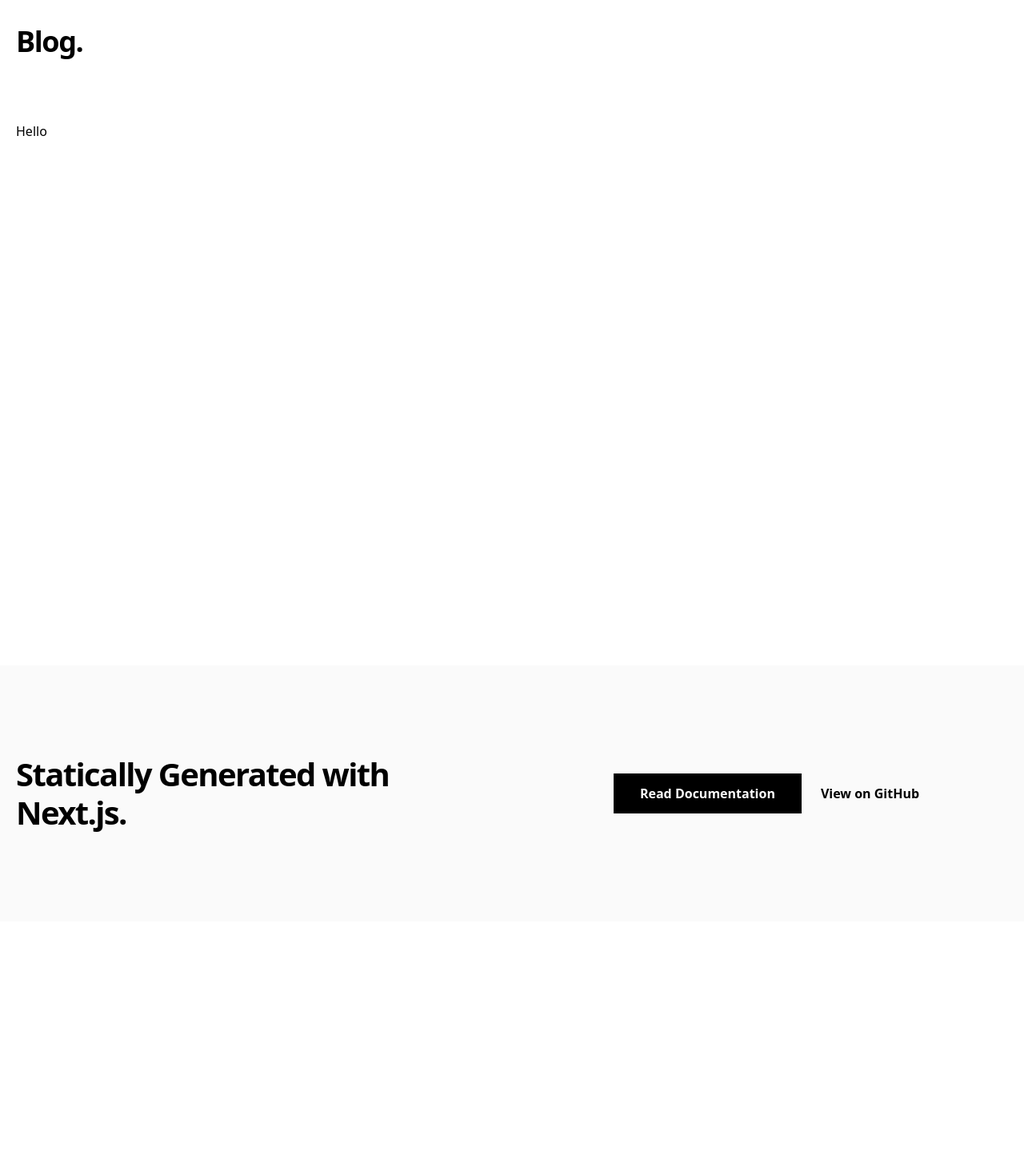
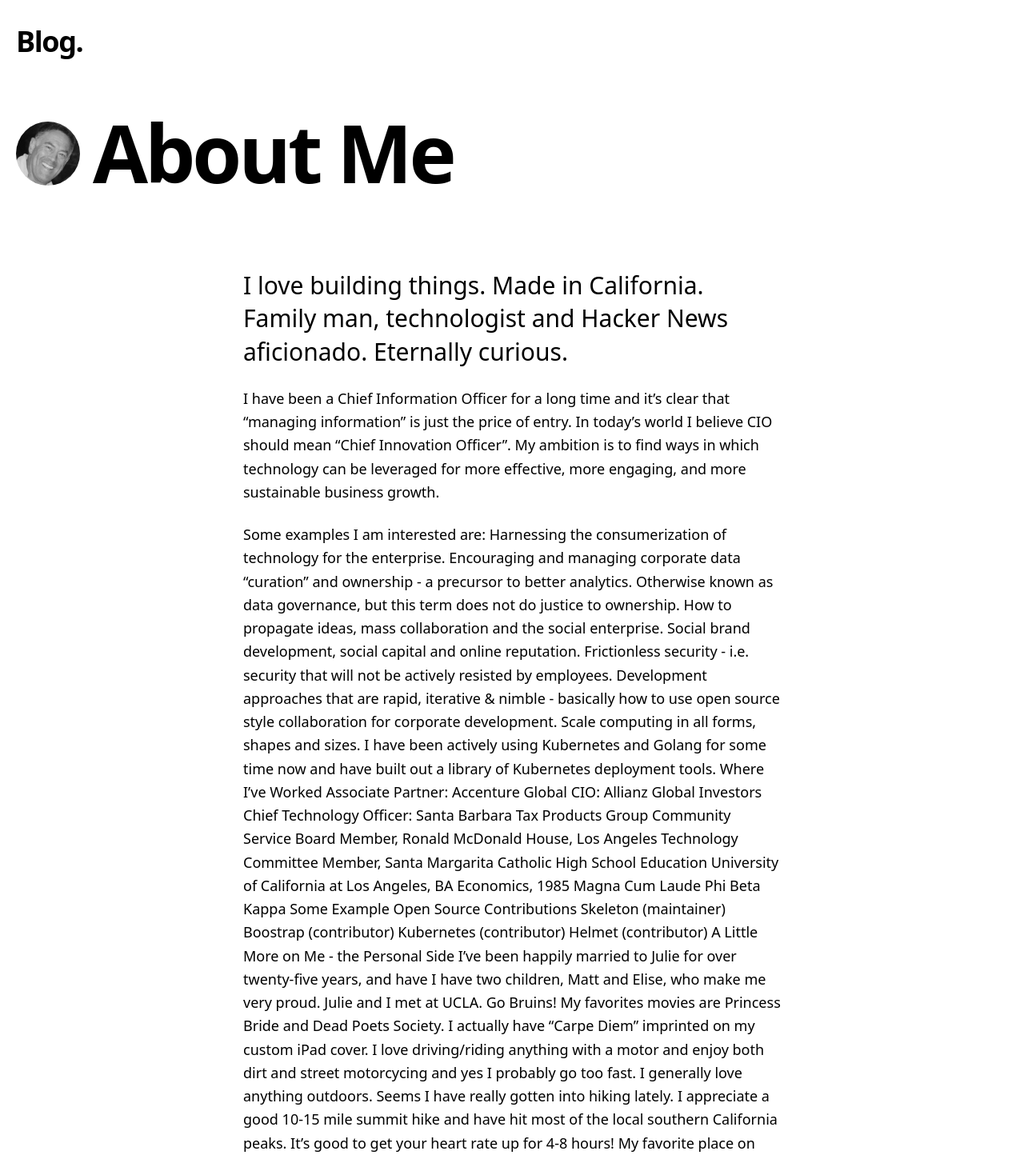
Before and after one commit to dstroot/blog-next, a Next.js app: page /about in a window 1280 px wide. Shown: the top 1449 px of the page at 80% size. Before the commit the page ends 1152 px from the top, so only its background shows below. Built offline with nearby package versions, Linux system fonts and the light colour scheme; what @tailwindcss/typography would draw is missing.

Commit message:
tweaking dark mode

```diff
--- a/lib/markdownToHtml.js
+++ b/lib/markdownToHtml.js
@@ -6,3 +6,5 @@ export default async function markdownToHtml(markdown) {
   const result = await remark().use(html).use(prism).process(markdown);
   return result.toString();
 }
+
+/* using prism for code syntax highlighting */
--- a/pages/about.js
+++ b/pages/about.js
@@ -1,34 +1,90 @@
-// import { useRouter } from 'next/router'
-import ErrorPage from 'next/error'
 import Container from '../components/container'
-
 import Header from '../components/header'
-// import PostHeader from '../components/post-header'
+import PostTitle from '../components/post-title'
 import Layout from '../components/layout'
 // import Head from 'next/head'
 // import { CMS_NAME } from '../lib/constants'
-
+import Image from 'next/image'
+import markdownStyles from '../components/markdown-styles.module.css'
 
 export default function About({ preview }) {
   return (
     <Layout preview={preview}>
       <Container>
-        <Header /> Hello
-            {/* <article className="mb-32">
-              <Head>
-                <title>
-                  {post.title} | Next.js Blog Example with {CMS_NAME}
-                </title>
-                <meta property="og:image" content={post.ogImage.url} />
-              </Head>
-              <PostHeader
-                title={post.title}
-                coverImage={post.coverImage}
-                date={post.date}
-                author={post.author}
-              />
-              <PostBody content={post.content} />
-            </article> */}
+        <Header />
+        <div className="flex flex-row">
+          <div className="flex-initial mr-4">
+            <Image
+              src="/assets/blog/authors/dan.jpeg"
+              alt="Dan Stroot"
+              width={80}
+              height={80}
+              className="rounded-full mt-4"
+            />
+          </div>
+          <div className="flex-initial -mt-3">
+            <PostTitle>About Me</PostTitle>
+          </div>
+        </div>
+
+        <div className="max-w-2xl mx-auto">
+          <div className={markdownStyles['markdown']}>
+
+
+
+        <h2>I love building things. Made in California. Family man, technologist and Hacker News aficionado. Eternally curious.</h2>
+
+        <p>I have been a Chief Information Officer for a long time and it’s clear that “managing information” is just the price of entry. In today’s world I believe CIO should mean “Chief Innovation Officer”. My ambition is to find ways in which technology can be leveraged for more effective, more engaging, and more sustainable business growth.</p>
+
+        <p>Some examples I am interested are:
+
+        Harnessing the consumerization of technology for the enterprise.
+        Encouraging and managing corporate data “curation” and ownership - a precursor to better analytics. Otherwise known as data governance, but this term does not do justice to ownership.
+        How to propagate ideas, mass collaboration and the social enterprise.
+        Social brand development, social capital and online reputation.
+        Frictionless security - i.e. security that will not be actively resisted by employees.
+        Development approaches that are rapid, iterative & nimble - basically how to use open source style collaboration for corporate development.
+        Scale computing in all forms, shapes and sizes. I have been actively using Kubernetes and Golang for some time now and have built out a library of Kubernetes deployment tools.
+        Where I’ve Worked
+        Associate Partner: Accenture
+        Global CIO: Allianz Global Investors
+        Chief Technology Officer: Santa Barbara Tax Products Group
+        Community Service
+        Board Member, Ronald McDonald House, Los Angeles
+        Technology Committee Member, Santa Margarita Catholic High School
+        Education
+        University of California at Los Angeles, BA Economics, 1985
+        Magna Cum Laude
+        Phi Beta Kappa
+        Some Example Open Source Contributions
+        Skeleton (maintainer)
+        Boostrap (contributor)
+        Kubernetes (contributor)
+        Helmet (contributor)
+        A Little More on Me - the Personal Side
+        I’ve been happily married to Julie for over twenty-five years, and have I have two children, Matt and Elise, who make me very proud. Julie and I met at UCLA. Go Bruins!
+
+        My favorites movies are Princess Bride and Dead Poets Society. I actually have “Carpe Diem” imprinted on my custom iPad cover.
+
+        I love driving/riding anything with a motor and enjoy both dirt and street motorcycing and yes I probably go too fast. I generally love anything outdoors. Seems I have really gotten into hiking lately. I appreciate a good 10-15 mile summit hike and have hit most of the local southern California peaks. It’s good to get your heart rate up for 4-8 hours!
+
+        My favorite place on earth is Hawaii, so a big mahalo to all of you who feel the same way. There is no place else where I can literally step off the plane and feel the weight lift from my shoulders and my spirit open up.
+
+        Technical Details About This Site
+        We are all standing on the back of giants and I am constantly amazed at the quality and diversity of the open source tools available now. I love learning and using new technology, and I am a curious person, so I am always interested in what technologies others use to create sites - so I thought I might share what tools I am using.
+
+        This site is very simple. It is a static site built using Hugo and hosted on GitHub and TLS is provided by Cloudflare.
+
+        Here is a quick list of what I am currently using:
+
+        Source code and content is managed on GitHub
+        Site analytics are provided by Google Analytics
+        The build system is Gulp.js
+        The CSS is compiled from SCSS
+        Site comments are provided by Disqus</p>
+
+          </div>
+        </div>
       </Container>
     </Layout>
   )
```
